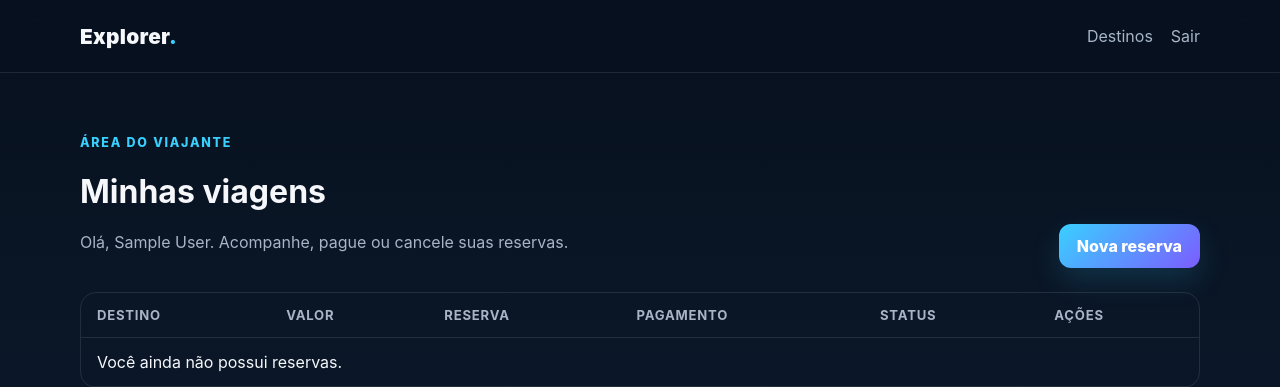
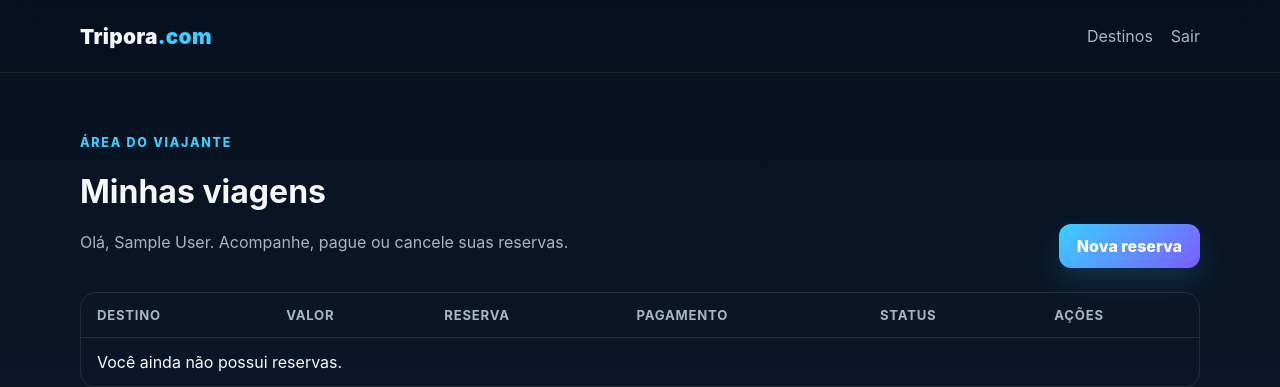
Before and after one commit to Cookie131223/Turismo-para-aprenseta-o, a PHP site: page /minhas_reservas.php in a window 1280 px wide. Shown: the top 387 px of the page. Run offline with PHP 8.4, Linux system fonts and the light colour scheme; the visitor is signed in with stand-in values (Sample User, id 1); data that the repository does not hold is empty.

Commit message:
chore: rename project to Tripora.com and update credits

```diff
--- a/minhas_reservas.php
+++ b/minhas_reservas.php
@@ -6,8 +6,8 @@ $db=(new Database())->getConnection();
 $stmt=$db->prepare('SELECT * FROM reservas WHERE cliente_id=:id ORDER BY data_reserva DESC');
 $stmt->execute([':id'=>$_SESSION['user_id']]); $reservas=$stmt->fetchAll();
 ?>
-<!doctype html><html lang="pt-BR"><head><meta charset="utf-8"><meta name="viewport" content="width=device-width,initial-scale=1"><title>Minhas viagens | Explorer</title><link rel="stylesheet" href="css/main.css"></head><body>
-<header class="site-header"><div class="container nav"><a class="brand" href="index.php">Explorer<span>.</span></a><nav class="nav-links"><a href="index.php#destinos">Destinos</a><a href="logout.php">Sair</a></nav></div></header>
+<!doctype html><html lang="pt-BR"><head><meta charset="utf-8"><meta name="viewport" content="width=device-width,initial-scale=1"><title>Minhas viagens | Tripora.com</title><link rel="stylesheet" href="css/main.css"></head><body>
+<header class="site-header"><div class="container nav"><a class="brand" href="index.php">Tripora<span>.com</span></a><nav class="nav-links"><a href="index.php#destinos">Destinos</a><a href="logout.php">Sair</a></nav></div></header>
 <main class="container section"><div class="section-head"><div><p class="eyebrow">Área do viajante</p><h1>Minhas viagens</h1><p class="muted">Olá, <?= htmlspecialchars($_SESSION['user_name']) ?>. Acompanhe, pague ou cancele suas reservas.</p></div><a class="btn" href="index.php#destinos">Nova reserva</a></div>
 <?php if(isset($_GET['sucesso'])): ?><div class="notice">Operação realizada com sucesso.</div><?php endif; ?>
 <div class="table-wrap"><table><thead><tr><th>Destino</th><th>Valor</th><th>Reserva</th><th>Pagamento</th><th>Status</th><th>Ações</th></tr></thead><tbody>
```
